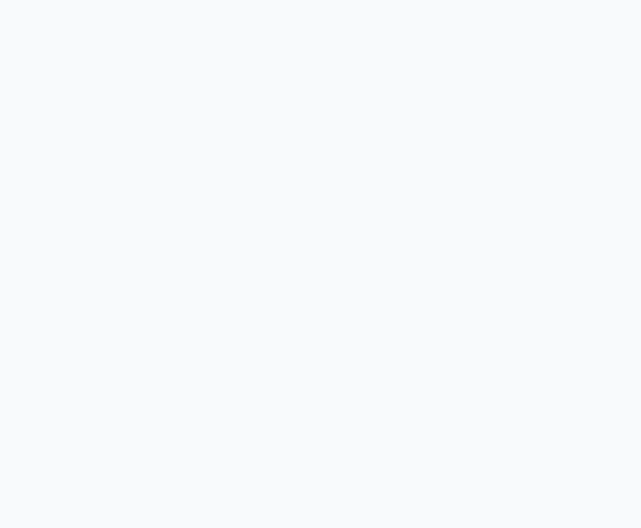
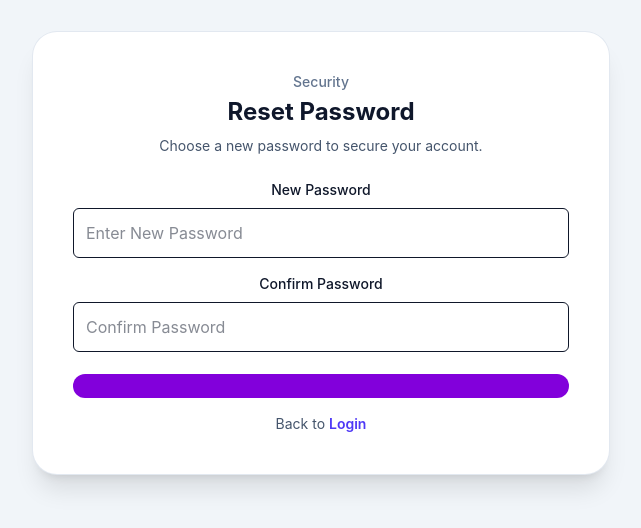
Before and after one commit to mati218/hr-ats-system-fe, a React (Vite) app: page /reset-password/1 in a window 1280 px wide. Before the commit this address had no page. Shown: the top 528 px of the page, without its empty margins (319-960 px from the left). Built offline with nearby package versions, Linux system fonts and the light colour scheme.

Commit message:
forgot password api inetgartion

```diff
--- a/src/App.jsx
+++ b/src/App.jsx
@@ -12,7 +12,7 @@ function App() {
         <Route path="/login" element={<Login />} />
         <Route path="/register" element={<Register />} />
         <Route path="/forgot-password" element={<ForgotPassword />} />
-        <Route path="/reset-password" element={<ResetPassword />} />
+        <Route path="/reset-password/:token" element={<ResetPassword />} />
         <Route path="/change-password" element={<ChangePassword />} />
       </Routes>
     </BrowserRouter>
--- a/src/lib/api/authApi.jsx
+++ b/src/lib/api/authApi.jsx
@@ -7,3 +7,10 @@ export const registerUser = (data) => {
 export const loginUser = (data) => {
   return api.post("/auth/login", data);
 };
+
+export const ForgotPasswordApi = (data) => {
+  return api.post("/auth/forgot-password", data);
+};
+export const ResetPasswordApi = (data) => {
+  return api.post("/auth/reset-password", data);
+};
--- a/src/lib/api/axios.jsx
+++ b/src/lib/api/axios.jsx
@@ -1,7 +1,7 @@
 import axios from "axios";
 
 const api = axios.create({
-  baseURL: "https://hr-ats-system-be-production.up.railway.app/api",
+  baseURL: "http://localhost:5000/api",
   headers: {
     "Content-Type": "application/json",
   },
--- a/src/pages/ForgotPassword.jsx
+++ b/src/pages/ForgotPassword.jsx
@@ -2,64 +2,77 @@ import { useState } from "react";
 import { Link, useNavigate } from "react-router-dom";
 import InputField from "../components/InputField";
 import Button from "../components/Button";
+import { ForgotPasswordApi } from "../lib/api/authApi";
+import { useForm } from "react-hook-form";
+import FormInput from "../components/ui/FormInput";
 
 const ForgotPassword = () => {
-  const [email, setEmail] = useState("");
+  const {
+    register,
+    handleSubmit,
+    formState: { errors },
+  } = useForm();
 
   const navigate = useNavigate();
 
-  const handleSubmit = (e) => {
-    e.preventDefault();
+  const onSubmit = async (data) => {
+    console.log("FORM DATA:", data);
 
-    console.log(email);
+    try {
+      console.log("SENDING:", data);
 
-    alert("Reset Link Sent");
+      const response = await ForgotPasswordApi(data);
 
-    navigate("/reset-password");
+      console.log("Forgot Password Response:", response.data);
+
+      alert("Reset Link Sent Successfully");
+
+      navigate("/reset-password");
+    } catch (error) {
+      console.error(error.response?.data || error.message);
+      alert(error.response?.data?.message || "Failed to Send Reset Link");
+    }
   };
 
   return (
     <div className="min-h-screen flex items-center justify-center bg-gray-100">
-
       <div className="w-full max-w-md bg-white p-8 rounded-lg shadow-lg">
-
         <h2 className="text-3xl font-bold text-center mb-6">
           Forgot Password
         </h2>
 
-        <form onSubmit={handleSubmit}>
+        <form onSubmit={handleSubmit(onSubmit)}>
+         <FormInput
+              type="email"
+              placeholder="Email"
+              register={register}
+              name="email"
+              errors={errors}
+            />
 
-          <InputField
-            label="Email"
-            name="email"
-            type="email"
-            placeholder="Enter Email"
-            value={email}
-            onChange={(e) => setEmail(e.target.value)}
-          />
+          {errors.email && (
+            <p className="text-red-500 text-sm mt-1">
+              {errors.email.message}
+            </p>
+          )}
 
           <Button
             title="Send Reset Link"
             type="submit"
             className="mt-4"
           />
-
         </form>
 
         <p className="text-center mt-5">
           Back to
-
           <Link
             to="/login"
             className="text-purple-700 font-semibold ml-1"
           >
             Login
           </Link>
-
         </p>
-
       </div>
-
     </div>
   );
 };
--- a/src/pages/ResetPassword.jsx
+++ b/src/pages/ResetPassword.jsx
@@ -2,59 +2,105 @@ import { useState } from "react";
 import { Link } from "react-router-dom";
 import InputField from "../components/InputField";
 import Button from "../components/Button";
+import { ResetPasswordApi } from "../lib/api/authApi";
+import { useForm } from "react-hook-form";
 
 function ResetPassword() {
-  const [password, setPassword] = useState("");
-  const [confirm, setConfirm] = useState("");
+  const {
+    register,
+    handleSubmit,
+    watch,
+    reset,
+    formState: { errors, isSubmitting },
+  } = useForm();
 
-  const submit = (e) => {
-    e.preventDefault();
+  const password = watch("password");
 
-    if (password !== confirm) {
-      alert("Password not match");
-      return;
+  const submit = async (data) => {
+    console.log("FORM DATA:", data);
+
+    try {
+      console.log("SENDING:", data);
+
+      const response = await ResetPasswordApi(data);
+
+      console.log("Reset Response:", response.data);
+
+      alert("Password Reset Successfully");
+
+      reset();
+    } catch (error) {
+      console.error(error.response?.data || error.message);
+      alert(error.response?.data?.message || "Password Reset Failed");
     }
-
-    alert("Password Reset Successfully");
   };
 
   return (
     <div className="min-h-screen bg-slate-100 px-4 py-8 sm:px-6 lg:px-8">
       <div className="mx-auto max-w-xl rounded-3xl bg-white p-6 shadow-xl ring-1 ring-slate-200 sm:p-8 lg:p-10">
         <div className="mb-6">
-          <p className="text-sm font-medium text-slate-500">Security</p>
-          <h2 className="mt-1 text-2xl font-bold text-slate-900">Reset Password</h2>
-          <p className="mt-2 text-sm text-slate-600">Choose a new password to secure your account.</p>
+          <p className="text-sm font-medium text-slate-500">
+            Security
+          </p>
+
+          <h2 className="mt-1 text-2xl font-bold text-slate-900">
+            Reset Password
+          </h2>
+
+          <p className="mt-2 text-sm text-slate-600">
+            Choose a new password to secure your account.
+          </p>
         </div>
 
-        <form onSubmit={submit} className="space-y-4">
+        <form onSubmit={handleSubmit(submit)} className="space-y-4">
           <InputField
             label="New Password"
             name="password"
             type="password"
-            placeholder="New Password"
-            value={password}
-            onChange={(e) => setPassword(e.target.value)}
+            placeholder="Enter New Password"
+            {...register("password", {
+              required: "Password is required",
+              minLength: {
+                value: 6,
+                message: "Password must be at least 6 characters",
+              },
+            })}
           />
+          {errors.password && (
+            <p className="text-red-500 text-sm">
+              {errors.password.message}
+            </p>
+          )}
 
           <InputField
             label="Confirm Password"
-            name="confirm"
+            name="confirmPassword"
             type="password"
             placeholder="Confirm Password"
-            value={confirm}
-            onChange={(e) => setConfirm(e.target.value)}
+            {...register("confirmPassword", {
+              required: "Confirm Password is required",
+              validate: (value) =>
+                value === password || "Passwords do not match",
+            })}
           />
+          {errors.confirmPassword && (
+            <p className="text-red-500 text-sm">
+              {errors.confirmPassword.message}
+            </p>
+          )}
 
           <Button
-            text="Reset Password"
+            text={isSubmitting ? "Resetting..." : "Reset Password"}
             type="submit"
-            className="w-full rounded-xl bg-emerald-600 px-4 py-3 text-sm font-semibold text-white transition hover:bg-emerald-700"
+            className="w-full rounded-xl bg-emerald-600 px-4 py-3 text-sm font-semibold text-white hover:bg-emerald-700"
           />
 
           <p className="text-center text-sm text-slate-600">
-            Back to
-            <Link to="/login" className="ml-1 font-semibold text-indigo-600 hover:text-indigo-700">
+            Back to{" "}
+            <Link
+              to="/login"
+              className="font-semibold text-indigo-600 hover:text-indigo-700"
+            >
               Login
             </Link>
           </p>
--- a/src/pages/auth/LoginForm.jsx
+++ b/src/pages/auth/LoginForm.jsx
@@ -4,6 +4,7 @@ import { loginUser } from "../../lib/api/authApi";
 import Checkbox from "../../components/ui/Checkbox";
 import Button from "../../components/ui/Button";
 import FormInput from "../../components/ui/FormInput";
+import { Link } from "react-router-dom";
 
 const LoginForm = () => {
 
@@ -106,12 +107,12 @@ const onSubmit = async (data) => {
               errors={errors}
             />
 
-            <a
-              href="#"
+            <Link
+              to="/forgot-password"
               className="text-blue-500 text-base sm:text-xl lg:text-2xl"
             >
               Forgot password?
-            </a>
+            </Link>
 
           </div>
 
```
Also changed, not shown: 1 other file (tests, documents, lock files or other folders).
